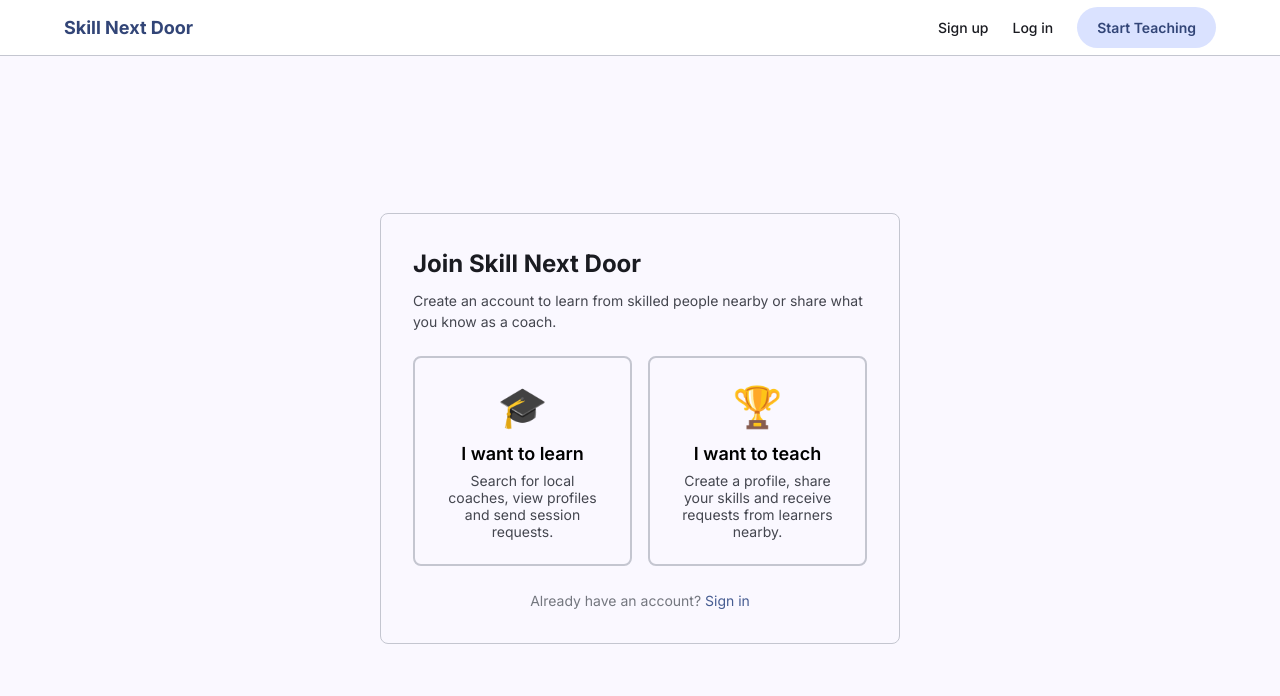
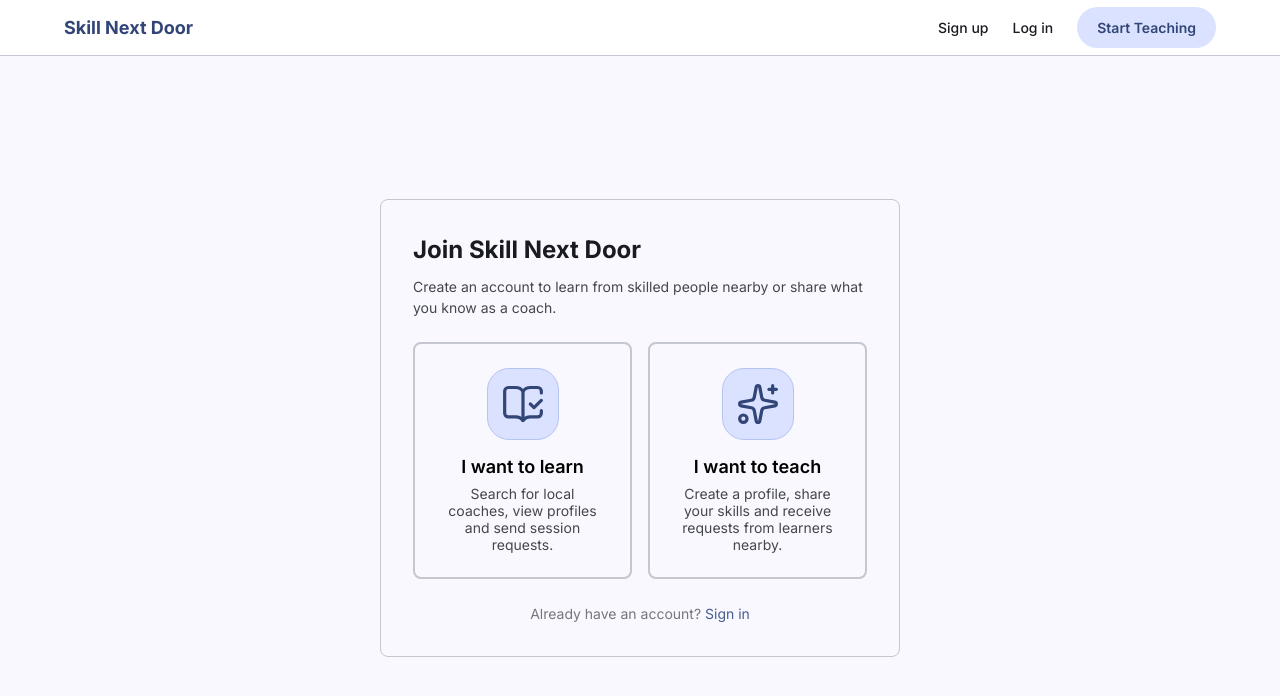
Before and after one commit to tasharofi/coachfinder, a React (Vite) app in the folder client/: page /register in a window 1280 px wide. Shown: the top 696 px of the page. Built offline with nearby package versions, Linux system fonts and the light colour scheme; no server answers.

Commit message:
Auto-commit: Claude Code session changes

```diff
--- a/client/src/index.css
+++ b/client/src/index.css
@@ -532,8 +532,16 @@ select.form-input {
 }
 
 .register-path-icon {
-  font-size: 2.5rem;
-  margin-bottom: var(--space-3);
+  width: 72px;
+  height: 72px;
+  border-radius: 22px;
+  background: var(--color-primary-soft);   /* soft M3 primary-container */
+  color: var(--color-primary-active);      /* brand-dark icon */
+  border: 1px solid var(--color-primary-ring);
+  display: flex;
+  align-items: center;
+  justify-content: center;
+  margin: 0 auto var(--space-4);
 }
 
 .register-path-title {
--- a/client/src/pages/Register.jsx
+++ b/client/src/pages/Register.jsx
@@ -3,6 +3,7 @@ import { Link, useNavigate, useSearchParams } from 'react-router-dom';
 import { GoogleLogin } from '@react-oauth/google';
 import { useAuth } from '../context/AuthContext';
 import { googleAuth, register as registerApi } from '../services/api';
+import { BookOpenCheck, Sparkles } from 'lucide-react';
 
 export default function Register() {
     const navigate = useNavigate();
@@ -63,12 +64,12 @@ export default function Register() {
 
                     <div className="register-paths">
                         <button className="register-path-card" onClick={() => setIntent('learner')}>
-                            <div className="register-path-icon">🎓</div>
+                            <div className="register-path-icon"><BookOpenCheck size={44} strokeWidth={1.75} /></div>
                             <div className="register-path-title">I want to learn</div>
                             <div className="register-path-desc">Search for local coaches, view profiles and send session requests.</div>
                         </button>
                         <button className="register-path-card" onClick={() => setIntent('coach')}>
-                            <div className="register-path-icon">🏆</div>
+                            <div className="register-path-icon"><Sparkles size={44} strokeWidth={1.75} /></div>
                             <div className="register-path-title">I want to teach</div>
                             <div className="register-path-desc">Create a profile, share your skills and receive requests from learners nearby.</div>
                         </button>
```
